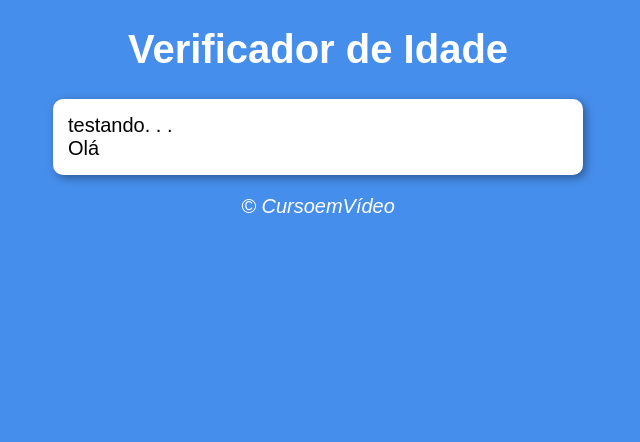
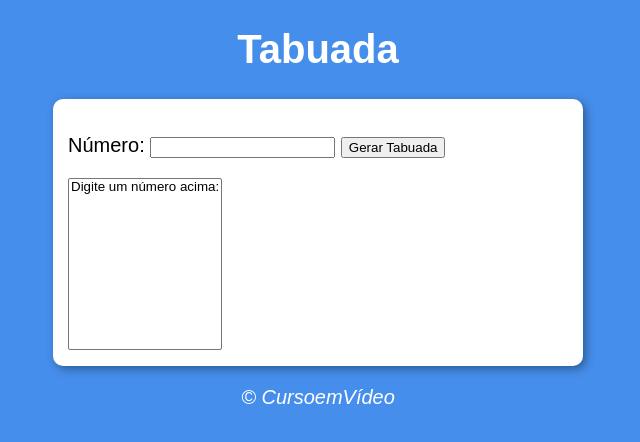
Before and after one commit to MarcosMilhomem/JavaScript, a plain HTML site: page CursoemVideo/aula14ex/ex017/modelo.html in a window 1280 px wide. Shown: the whole page, without its empty margins (322-962 px from the left). Drawn offline with Linux system fonts and the light colour scheme.

Commit message:
Curso em vídeo

```diff
--- a/CursoemVideo/aula14ex/ex017/modelo.html
+++ b/CursoemVideo/aula14ex/ex017/modelo.html
@@ -8,14 +8,17 @@
 </head>
 <body>
     <header>
-        <h1>Verificador de Idade</h1>
+        <h1>Tabuada</h1>
     </header>
     <section>
         <div>
-            testando. . .
+            <p>Número: <input type="number" name="num" id="num">
+            <input type="button" value="Gerar Tabuada" onclick="tabuada()"></p>
         </div>
         <div>
-            Olá
+            <select name="tabuada" id="seltab" size="10">
+                <option value="">Digite um número acima:</option>
+            </select>
         </div>
     </section>
     <footer>
--- a/CursoemVideo/aula14ex/ex017/script.js
+++ b/CursoemVideo/aula14ex/ex017/script.js
@@ -1 +1,19 @@
-var horaAtualizado = new Date();
+function tabuada() {
+    let num = document.querySelector ('#num')
+    let tab = document.querySelector ('#seltab')
+
+    if (num.value.length == 0) {
+        alert ('Digite um número')
+    } else {
+        let n = Number(num.value)
+        let c = 1
+        tab.innerHTML = ''
+        while (c <= 10) {
+            let item = document.createElement ('option')
+            item.text = `${n} x ${c} = ${n*c}`
+            item.value = `tab${c}`
+            tab.appendChild(item)
+            c++
+        }
+    }
+}
```
